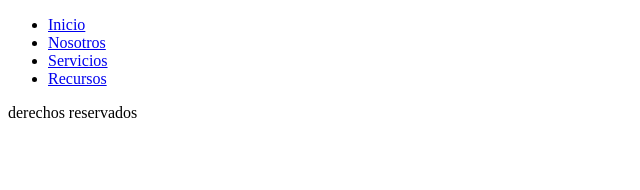
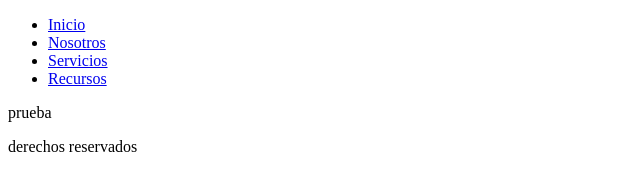
Before and after one commit to ozmarshall/006_p71, a plain HTML site: page index.html in a window 1280 px wide. Shown: the whole page, without its empty margins (0-640 px from the left). Drawn offline with Linux system fonts and the light colour scheme.

Commit message:
segundo commit de prueba

```diff
--- a/index.html
+++ b/index.html
@@ -17,6 +17,10 @@
             </ul>
 
         </nav>
+
+        <article>
+            <p>prueba</p>
+        </article>
     </header>
     <footer>derechos reservados</footer>
 
```
